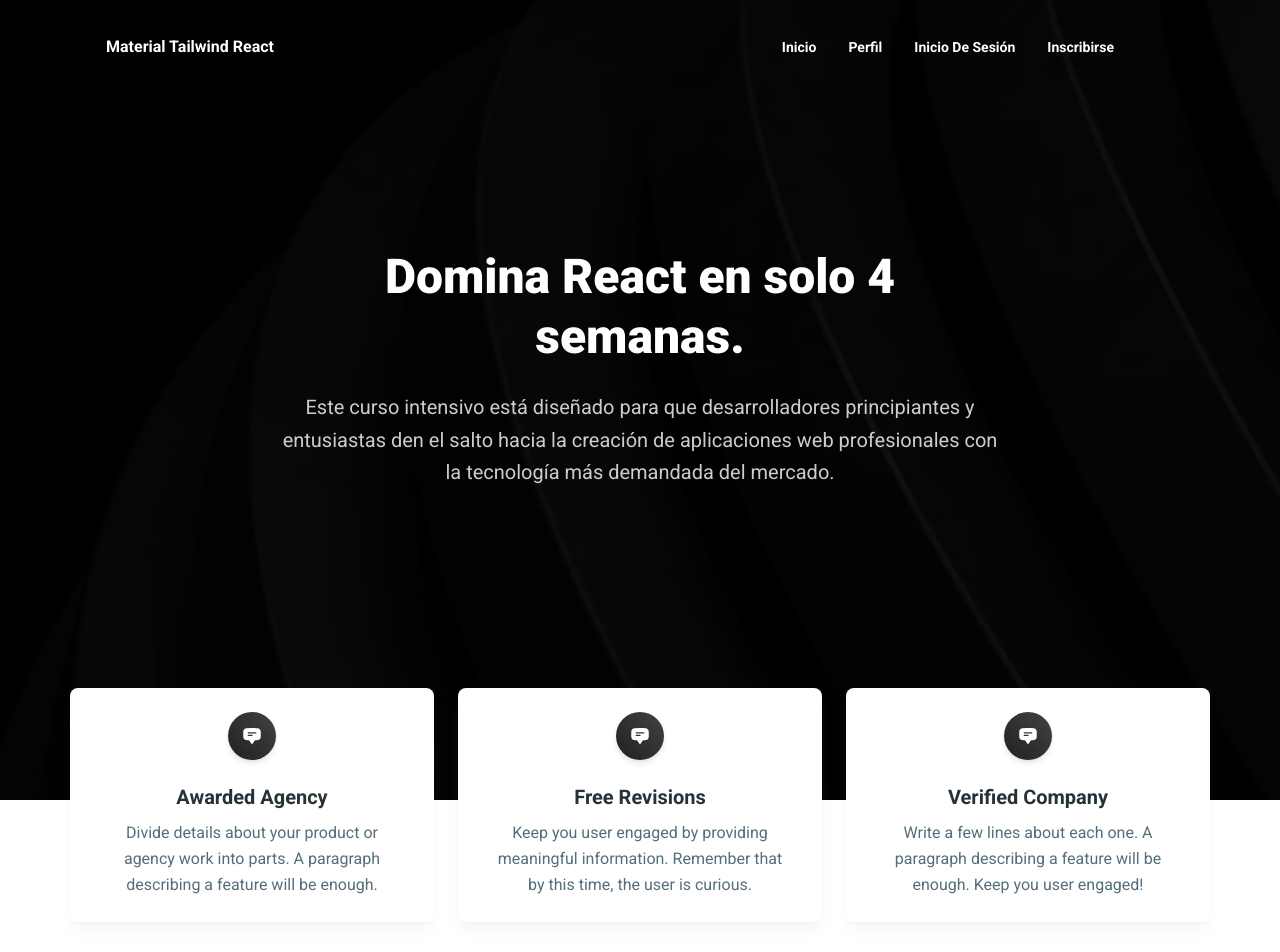
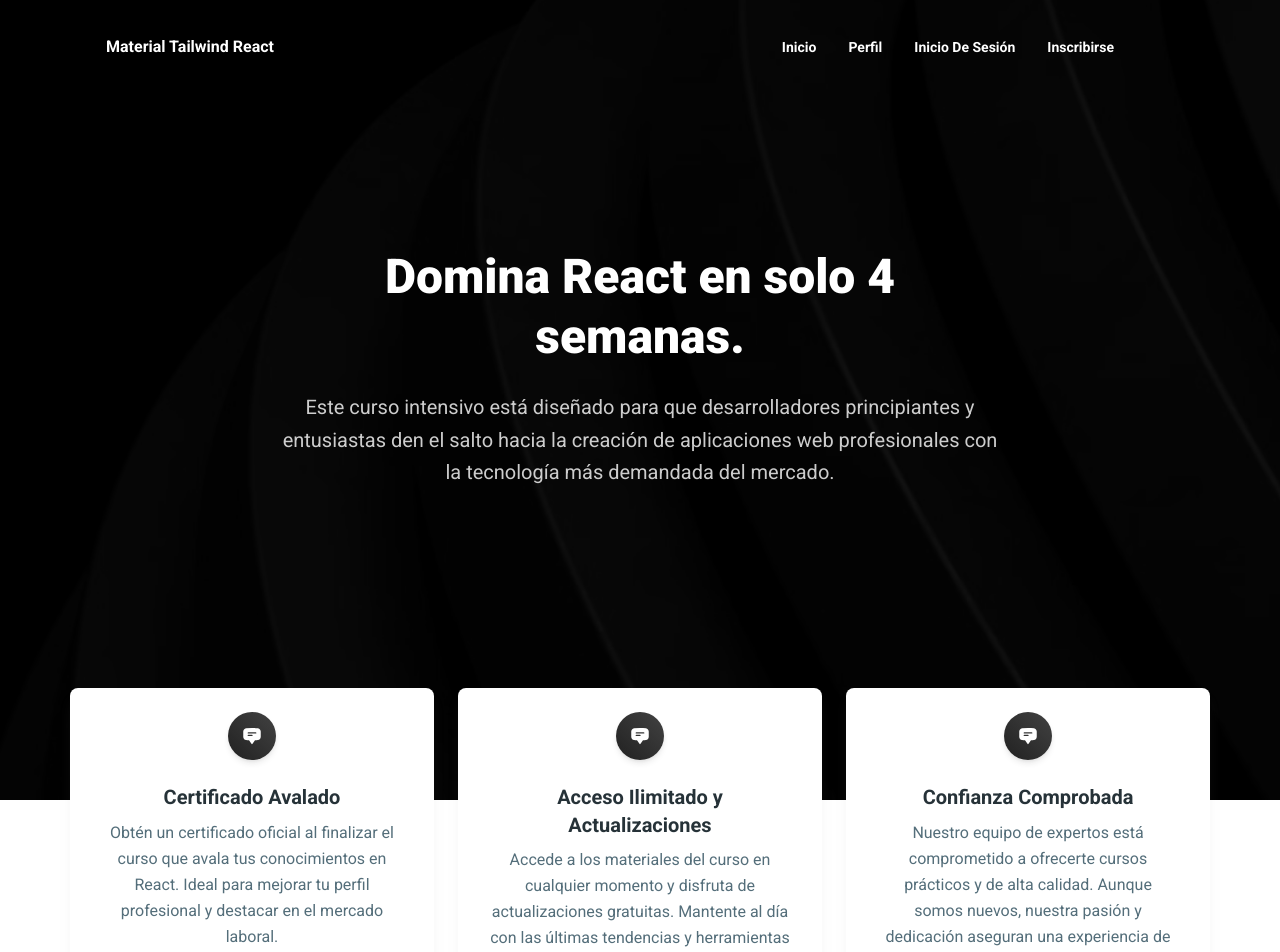
Before and after one commit to lilzandro/Web-1, a React (Vite) app: page /home in a window 1280 px wide. Shown: the top 952 px of the page. Built offline with nearby package versions, Linux system fonts and the light colour scheme.

Commit message:
Informacion

```diff
--- a/src/data/features-data.js
+++ b/src/data/features-data.js
@@ -5,24 +5,24 @@
 export const featuresData = [
   {
     color: "gray",
-    title: "Awarded Agency",
+    title: "Certificado Avalado",
     icon: ChatBubbleBottomCenterTextIcon,
     description:
-      "Divide details about your product or agency work into parts. A paragraph describing a feature will be enough.",
+      "Obtén un certificado oficial al finalizar el curso que avala tus conocimientos en React. Ideal para mejorar tu perfil profesional y destacar en el mercado laboral.",
   },
   {
     color: "gray",
-    title: "Free Revisions",
+    title: "Acceso Ilimitado y Actualizaciones",
     icon: ChatBubbleBottomCenterTextIcon,
     description:
-      "Keep you user engaged by providing meaningful information. Remember that by this time, the user is curious.",
+      "Accede a los materiales del curso en cualquier momento y disfruta de actualizaciones gratuitas. Mantente al día con las últimas tendencias y herramientas de React.",
   },
   {
     color: "gray",
-    title: "Verified Company",
+    title: "Confianza Comprobada",
     icon: ChatBubbleBottomCenterTextIcon,
     description:
-      "Write a few lines about each one. A paragraph describing a feature will be enough. Keep you user engaged!",
+      "Nuestro equipo de expertos está comprometido a ofrecerte cursos prácticos y de alta calidad. Aunque somos nuevos, nuestra pasión y dedicación aseguran una experiencia de aprendizaje excepcional.",
   },
 ];
 
```
